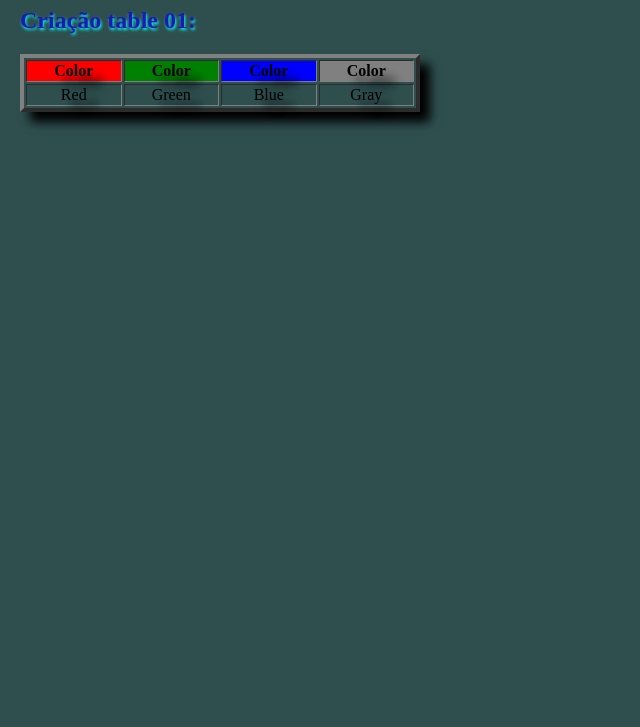
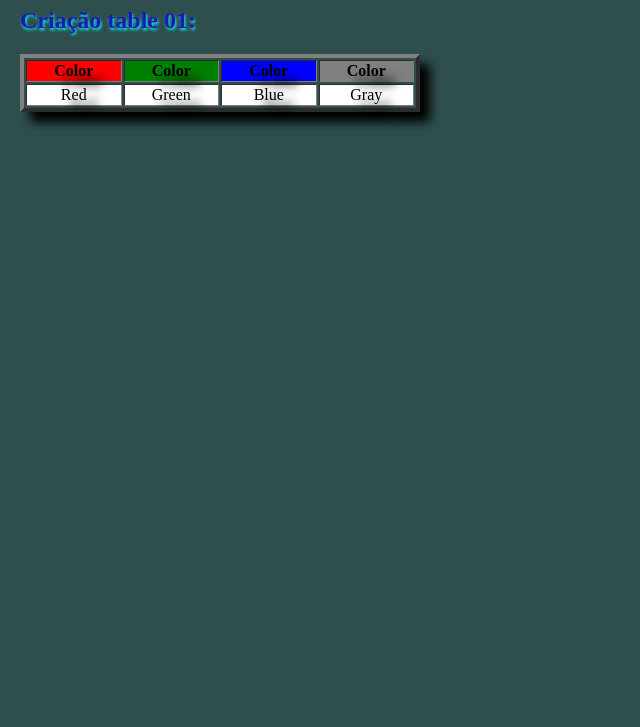
Before and after one commit to edskate/Organiza--o-da-Semana-001, a plain HTML site: page table01..html in a window 1280 px wide. Shown: the part 73-800 px from the top of the page, without its empty margins (0-640 px from the left). Drawn offline with Linux system fonts and the light colour scheme.

Commit message:
color white

```diff
--- a/table01..html
+++ b/table01..html
@@ -17,7 +17,7 @@
             <th bgcolor="blue">Color</th>
             <th bgcolor="gray">Color</th>
         </tr>
-        <tr>
+        <tr bgcolor="white">
             <td>Red</td>
             <td>Green</td>
             <td>Blue</td>
```
